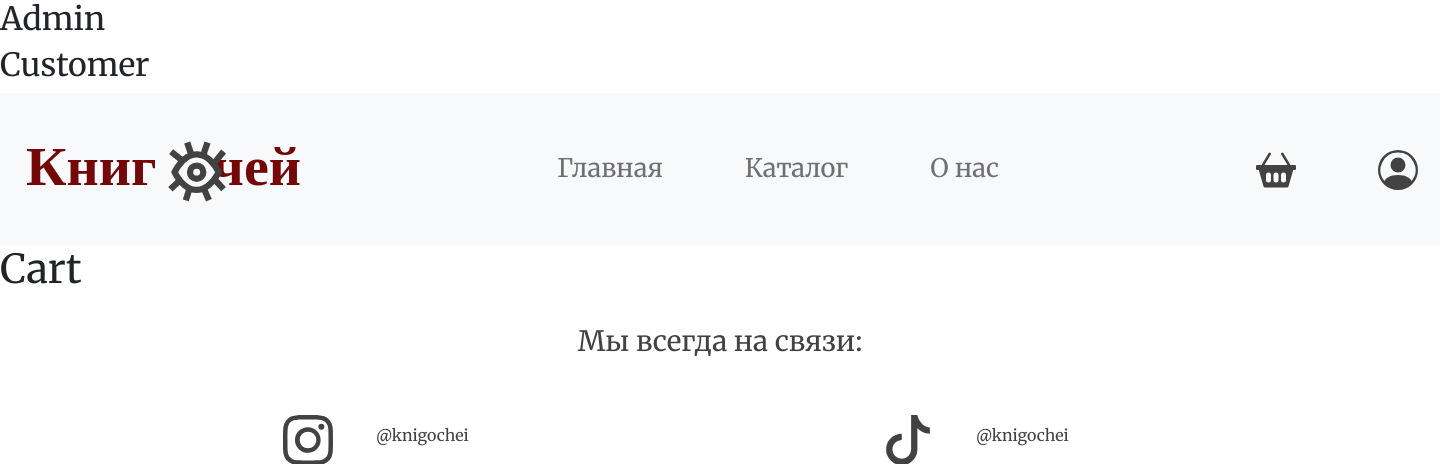
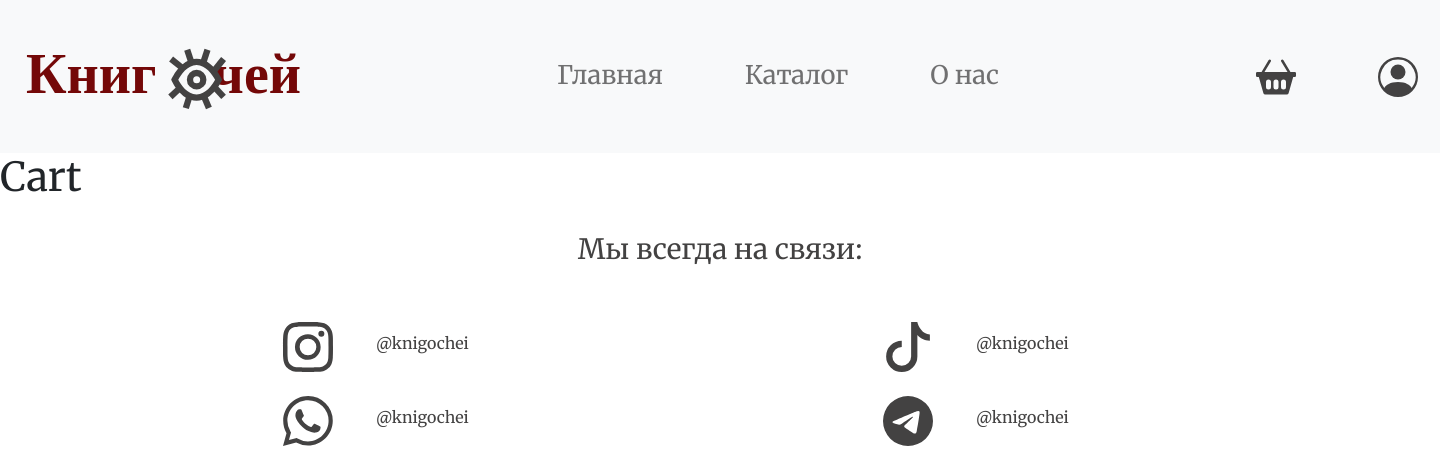
Before and after one commit to Ailachi/knigochei, an ASP.NET Core app: page /Cart in a window 1440 px wide. Shown: the top 464 px of the page. Run offline with ASP.NET Core 8, Linux system fonts and the light colour scheme; the visitor is signed in with stand-in values (Sample User, id 1); some libraries are stand-ins or nearby versions.

Commit message:
Fixed Navigation

```diff
--- a/Knigochei/Views/Shared/_Layout.cshtml
+++ b/Knigochei/Views/Shared/_Layout.cshtml
@@ -15,18 +15,6 @@
 
 </head>
 <body>
-
-	@if(User.IsInRole("Admin"))
-	{
-		<h2>Admin</h2>
-	}
-
-	@if(User.IsInRole("Customer"))
-	{
-		<h2>Customer</h2>
-	}
-
-
     <nav class="navbar navbar-expand-lg navbar-light bg-light">
 			<div class="container-fluid">
 				<a class="navbar-brand" asp-controller="Home" asp-action="Index"> <img src="~/images/knigochei.svg" width="70%"></a>
@@ -51,7 +39,7 @@
 								</svg>
 							</a>
 						</li>
-						<li class="nav-item @Html.ActiveClass("Account", "Profile")" id="right">
+						<li class="nav-item @Html.ActiveClass("Account", "Profile,Login,SignUp")" id="right">
 							<a class="nav-link" asp-controller="Account" asp-action="Login">
 								<svg xmlns="http://www.w3.org/2000/svg" width="40" height="40" class="bi bi-person-circle" viewBox="0 0 16 16">
 									<path d="M11 6a3 3 0 1 1-6 0 3 3 0 0 1 6 0z"/>
@@ -62,7 +50,7 @@
 					</ul>
 				</div>
 			</div>
-		</nav>
+	</nav>
 
     @RenderBody()
 
```
Also changed, not shown: 5 other files.
